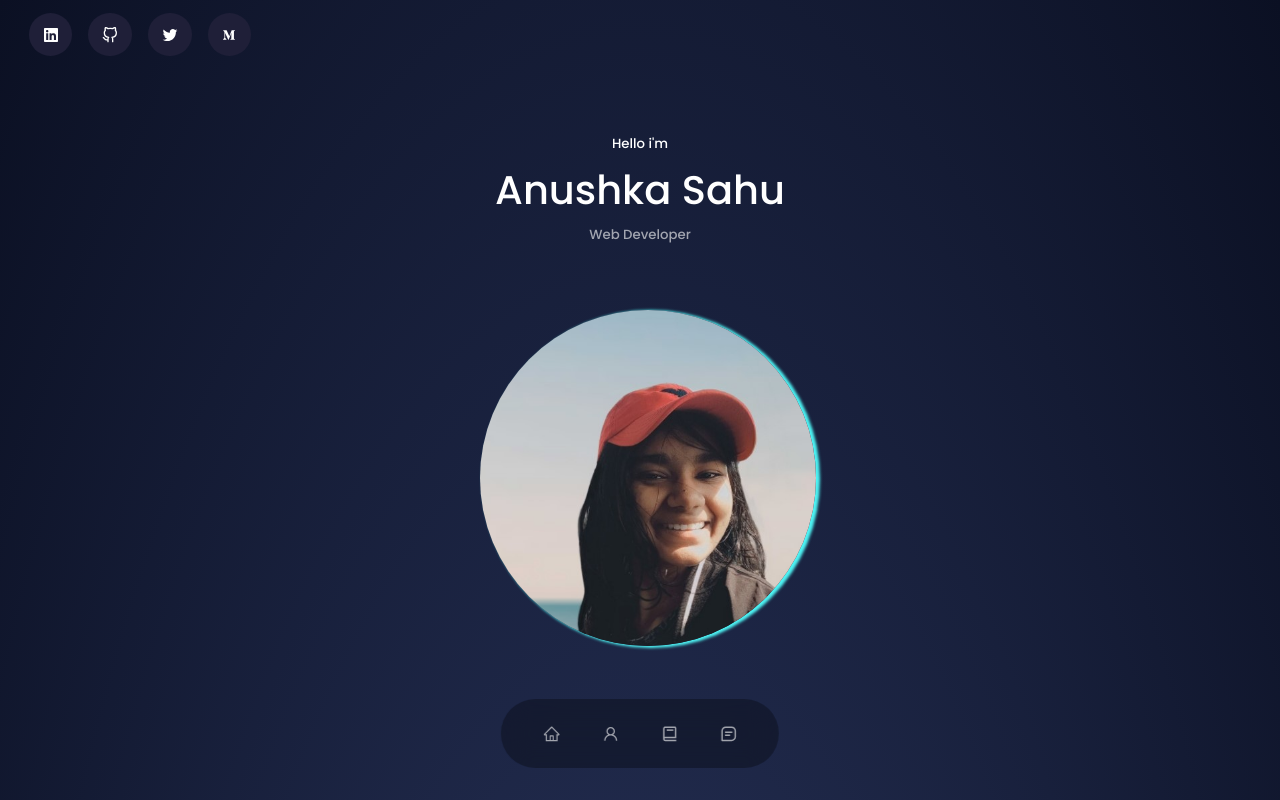
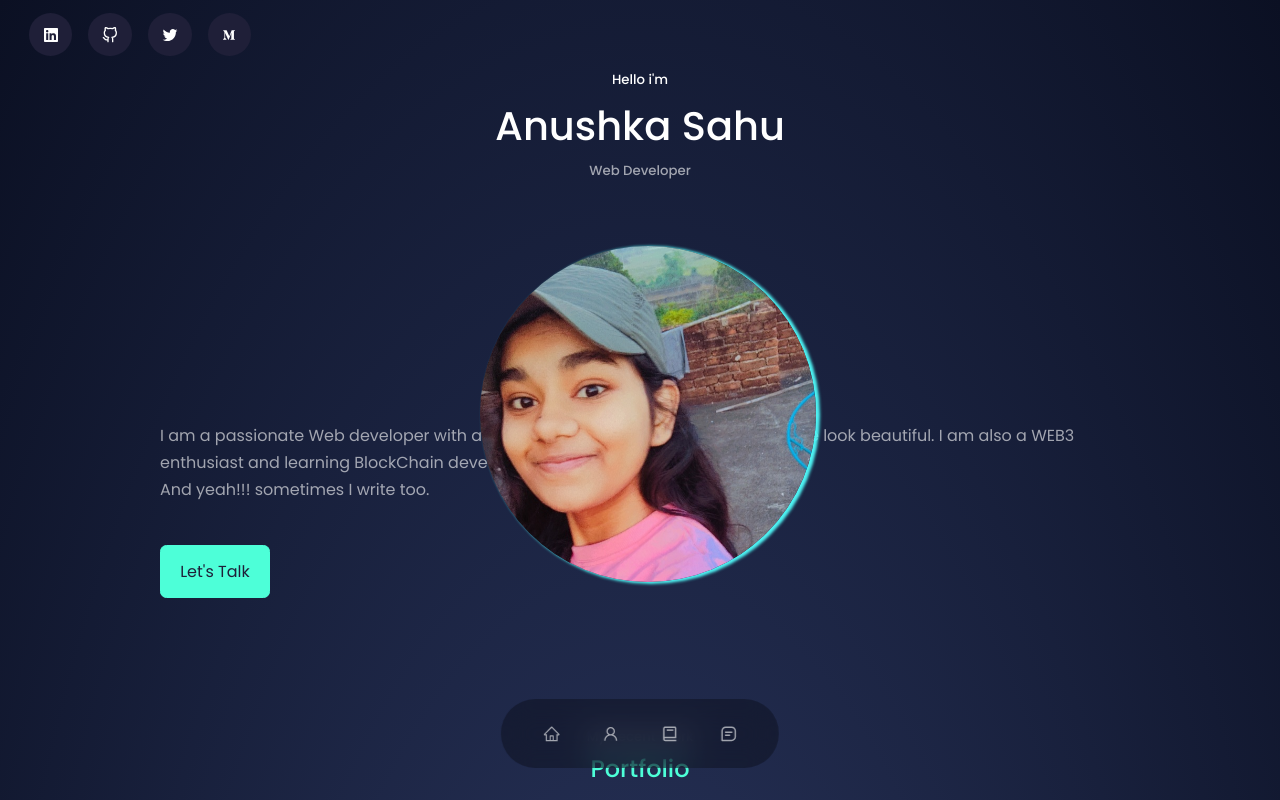
Before and after one commit to Anushka561/-portfolio, a React (Create React App) app: page / in a window 1280 px wide. Shown: the top 800 px of the page. Built offline with nearby package versions, Linux system fonts and the light colour scheme; no server answers.

Commit message:
Update header.css
G

```diff
--- a/src/components/header/header.css
+++ b/src/components/header/header.css
@@ -1,4 +1,4 @@
-
+oo
 
 header {
     height: 100vh;
@@ -26,7 +26,7 @@ header {
     border-radius: 50%;
     box-shadow: #4ef5f5 3px 1px 3px 1px;
     overflow: hidden;
-    background:url(../../assets/anku3.jpg);
+    background:url(../../assets/Snapchat-677517307.jpg);
     background-size: cover;
     background-position: center;
     background-position-y: -35px;
```
